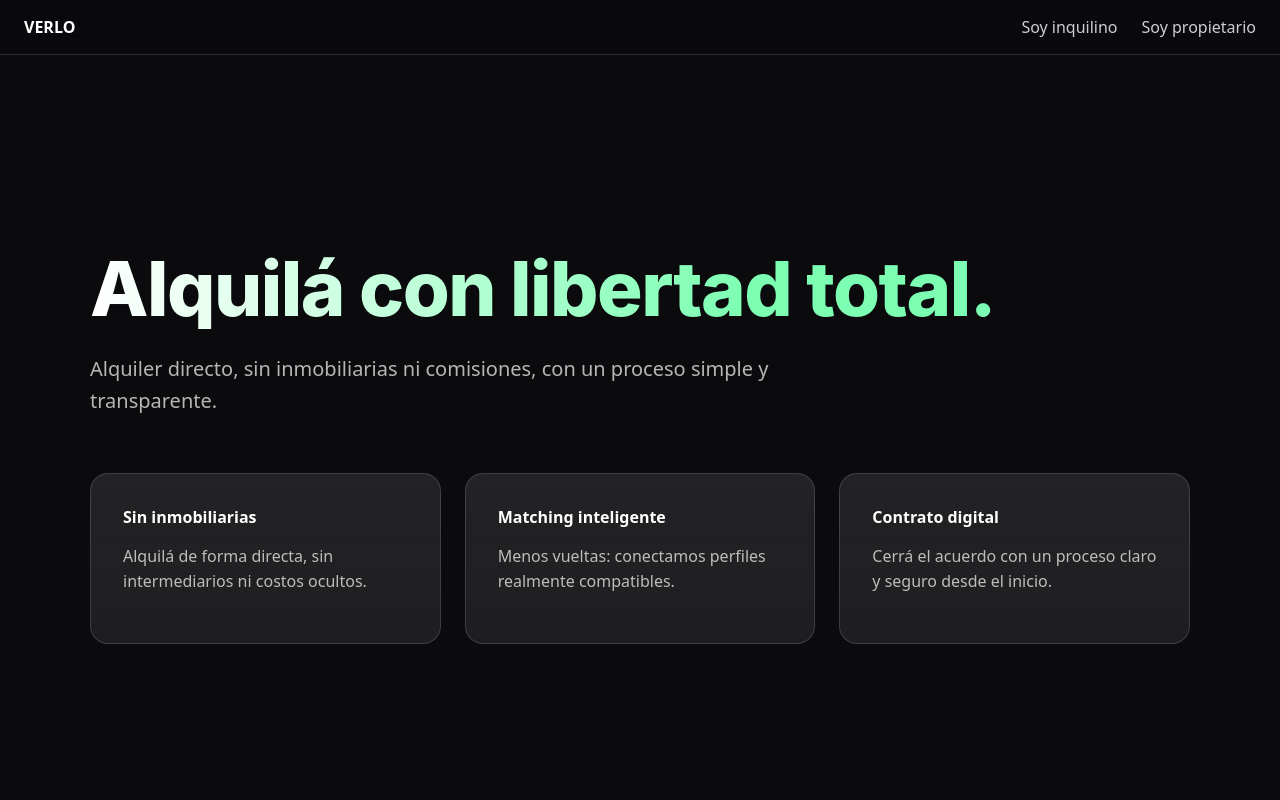
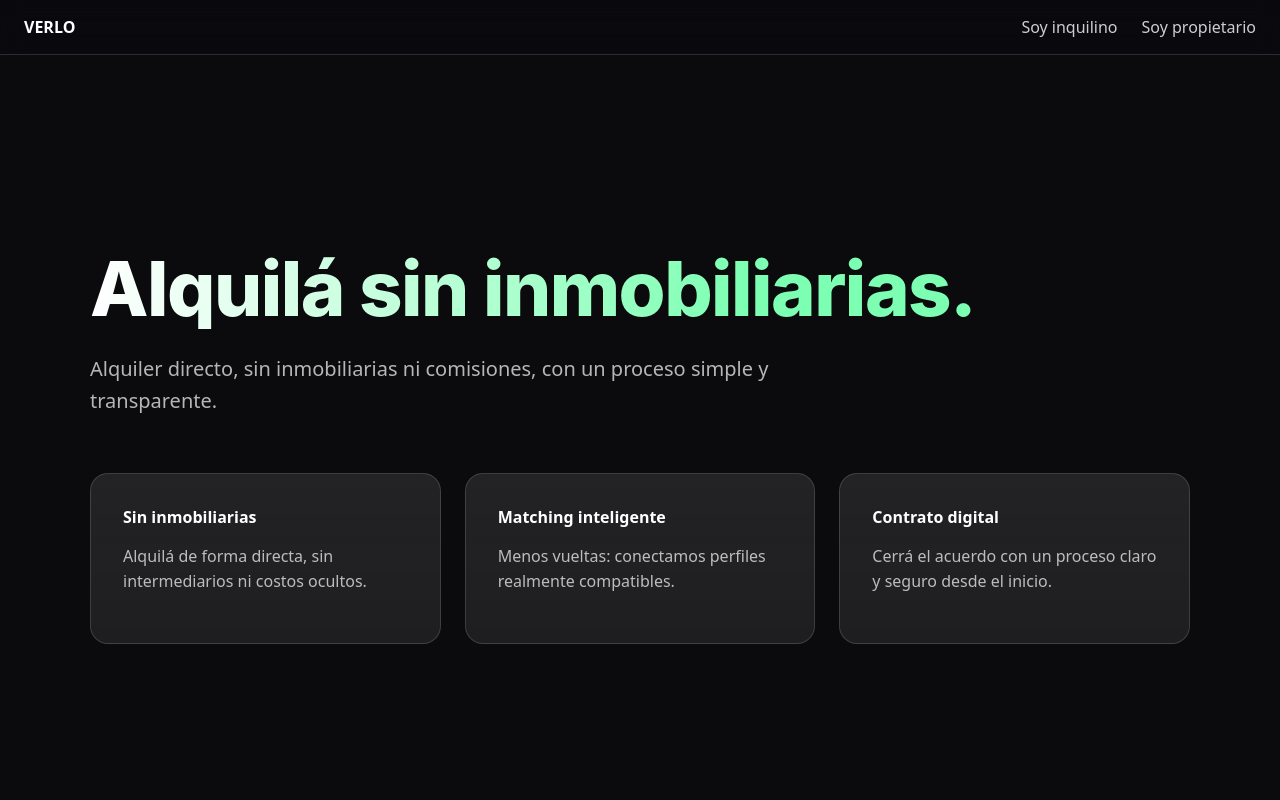
Before and after one commit to rentverlo-dotcom/verlo, a Next.js app: page / in a window 1280 px wide. Shown: the top 800 px of the page. Built offline with nearby package versions, Linux system fonts and the light colour scheme.

Commit message:
Update page.tsx

```diff
--- a/app/page.tsx
+++ b/app/page.tsx
@@ -24,7 +24,7 @@ export default function HomePage() {
 >
   <div className="container">
     <h1 className="hero-title">
-      Alquilá con libertad total.
+      Alquilá sin inmobiliarias.
     </h1>
 
     <p
```
